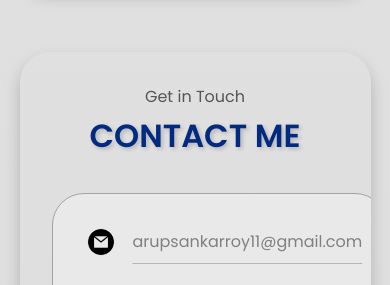
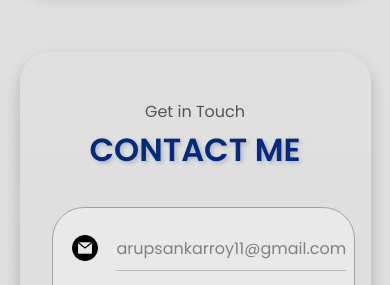
Before and after one commit to ArupSankarRoy/Portfolio-Website, a plain HTML site: page index.html in a window 390 px wide. Shown: the part 4744-5029 px from the top of the page. Drawn offline with Linux system fonts and the light colour scheme.

Commit message:
Update mediaqueries.css

```diff
--- a/mediaqueries.css
+++ b/mediaqueries.css
@@ -84,7 +84,8 @@
     flex-wrap: wrap;
   }
   .contact-info-container {
-    margin-top: 1rem;
+    margin: 0.5rem 0;
+    text-align: center;
   }
   .contact-icon {
     height: 2rem;
```
